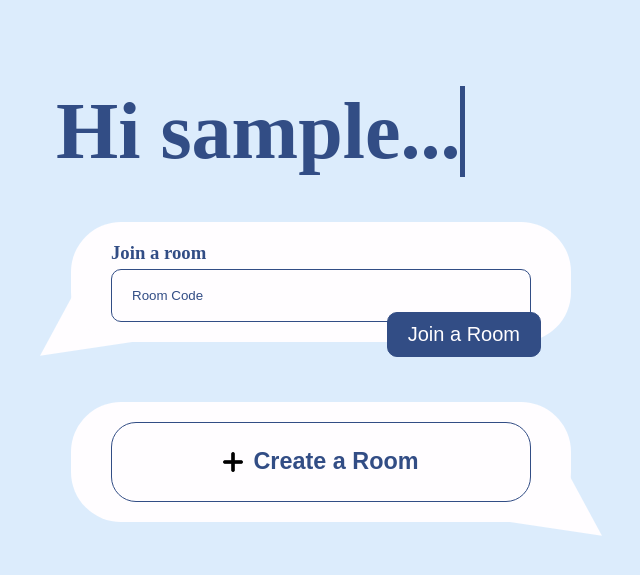
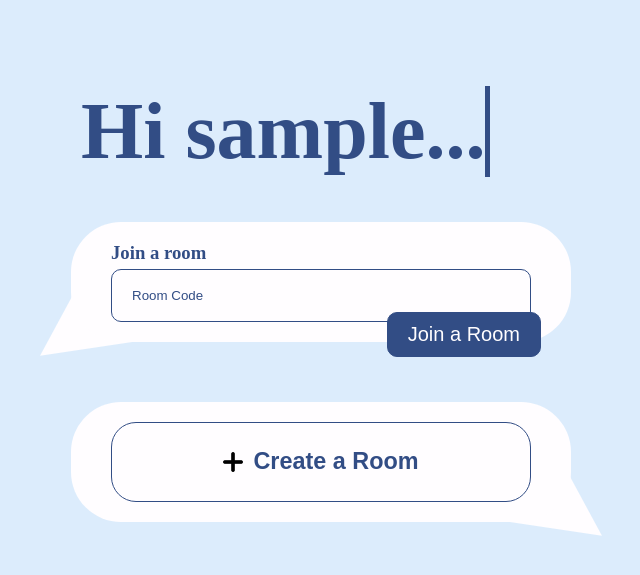
Before and after one commit to athomas97/chatroom_app, a Flask app: page /chatroom in a window 1280 px wide. Shown: the part 89-664 px from the top of the page, without its empty margins (319-959 px from the left). Run offline with Flask 3, Linux system fonts and the light colour scheme; the visitor is signed in with stand-in values (Sample User, id 1); some libraries are stand-ins or nearby versions; some web fonts are replaced.

Commit message:
moved chatroom header to the right to line up with chat bubbles

```diff
--- a/templates/chatroom.html
+++ b/templates/chatroom.html
@@ -2,7 +2,7 @@
 {% block content %}
 {% include "navbar.html" %}
 <form method="post" class="container">
-    <div class="typing-container">
+    <div class="typing-container" style="margin-left: 25px;">
         <h1 class="typing-header">Hi {{ current_user.username }}...</h1>
     </div>
     <div class="text-bubble">
```
